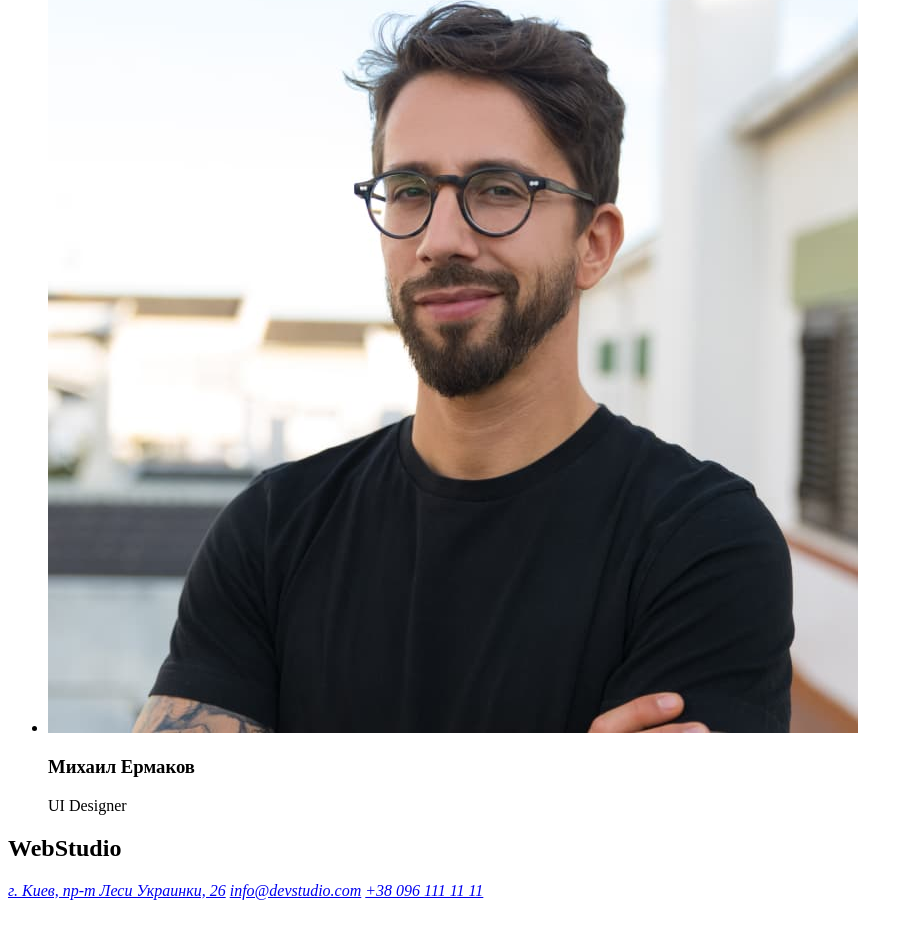
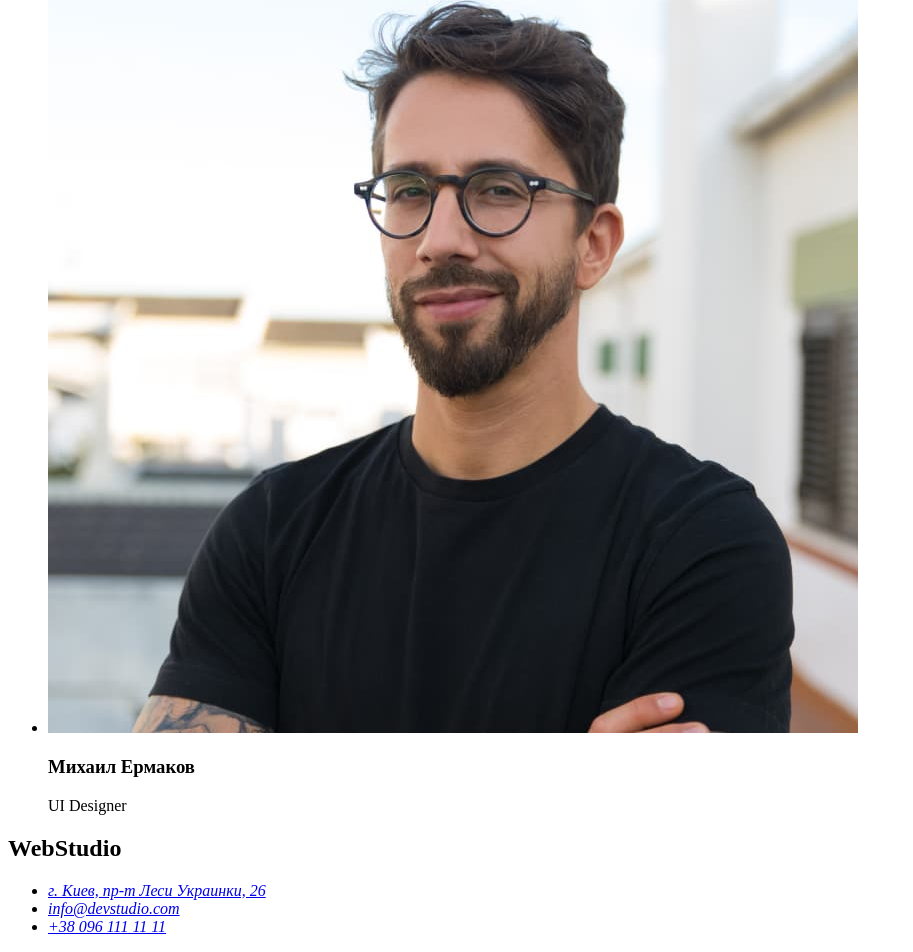
Before and after one commit to OleksiiKonovalchuk/goit-markup-hw-01, a plain HTML site: page index.html in a window 1280 px wide. Shown: the part 4259-5211 px from the top of the page, without its empty margins (0-913 px from the left). Before the commit the page ends 5167 px from the top, so only its background shows below. Drawn offline with Linux system fonts and the light colour scheme.

Commit message:
останні зміни

```diff
--- a/index.html
+++ b/index.html
@@ -4,7 +4,7 @@
     <meta charset="UTF-8" />
     <meta http-equiv="X-UA-Compatible" content="IE=edge" />
     <meta name="viewport" content="width=device-width, initial-scale=1.0" />
-    <title>Document</title>
+    <title>Студия</title>
   </head>
   <body>
     <header>
@@ -108,11 +108,19 @@
     <footer>
       <h2 lang="en">WebStudio</h2>
       <address>
-        <a href="https://goo.gl/maps/96DnFLnk3c7bB1Dx6" target="_blank" rel="noopener noreferrer"
-          >г. Киев, пр-т Леси Украинки, 26</a
-        >
-        <a href="mailto:info@devstudio.com">info@devstudio.com</a>
-        <a href="tel:+380961111111">+38 096 111 11 11</a>
+        <ul>
+          <li>
+            <a
+              href="https://goo.gl/maps/96DnFLnk3c7bB1Dx6"
+              target="_blank"
+              rel="noopener noreferrer"
+              >г. Киев, пр-т Леси Украинки, 26</a
+            >
+          </li>
+
+          <li><a href="mailto:info@devstudio.com">info@devstudio.com</a></li>
+          <li><a href="tel:+380961111111">+38 096 111 11 11</a></li>
+        </ul>
       </address>
     </footer>
   </body>
```
